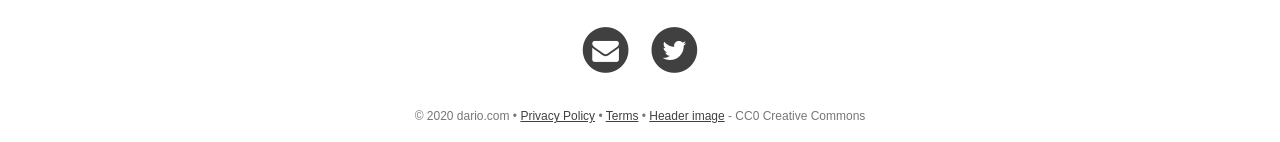
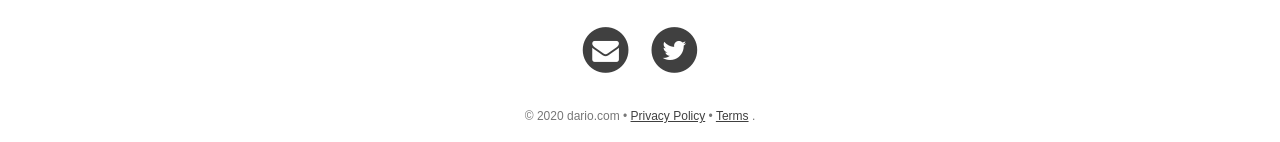
Before and after one commit to riod4/resources, a Jekyll site: the page built from _posts/2017-12-15-ransomware-security.md, in a window 1280 px wide. Shown: the part 2070-2212 px from the top of the page. Built offline with Jekyll 4.4.1, drawn with Linux system fonts in a browser that asks for light colours; nearby versions of some CDN libraries.

Commit message:
2020-06-13 update footer info

```diff
--- a/_posts/2017-12-15-ransomware-security.md
+++ b/_posts/2017-12-15-ransomware-security.md
@@ -9,8 +9,8 @@ author:     "dario"
 header-img: "img/ransomware-security.jpg"
 header-title:
 header-author:
-header-credit-link: https://pixabay.com/en/hacking-cyber-crime-security-hacker-2077124/
-header-license:  CC0 Creative Commons
+header-credit-link:
+header-license:
 ---
 
 ## Protect your organization against ransomware
```
